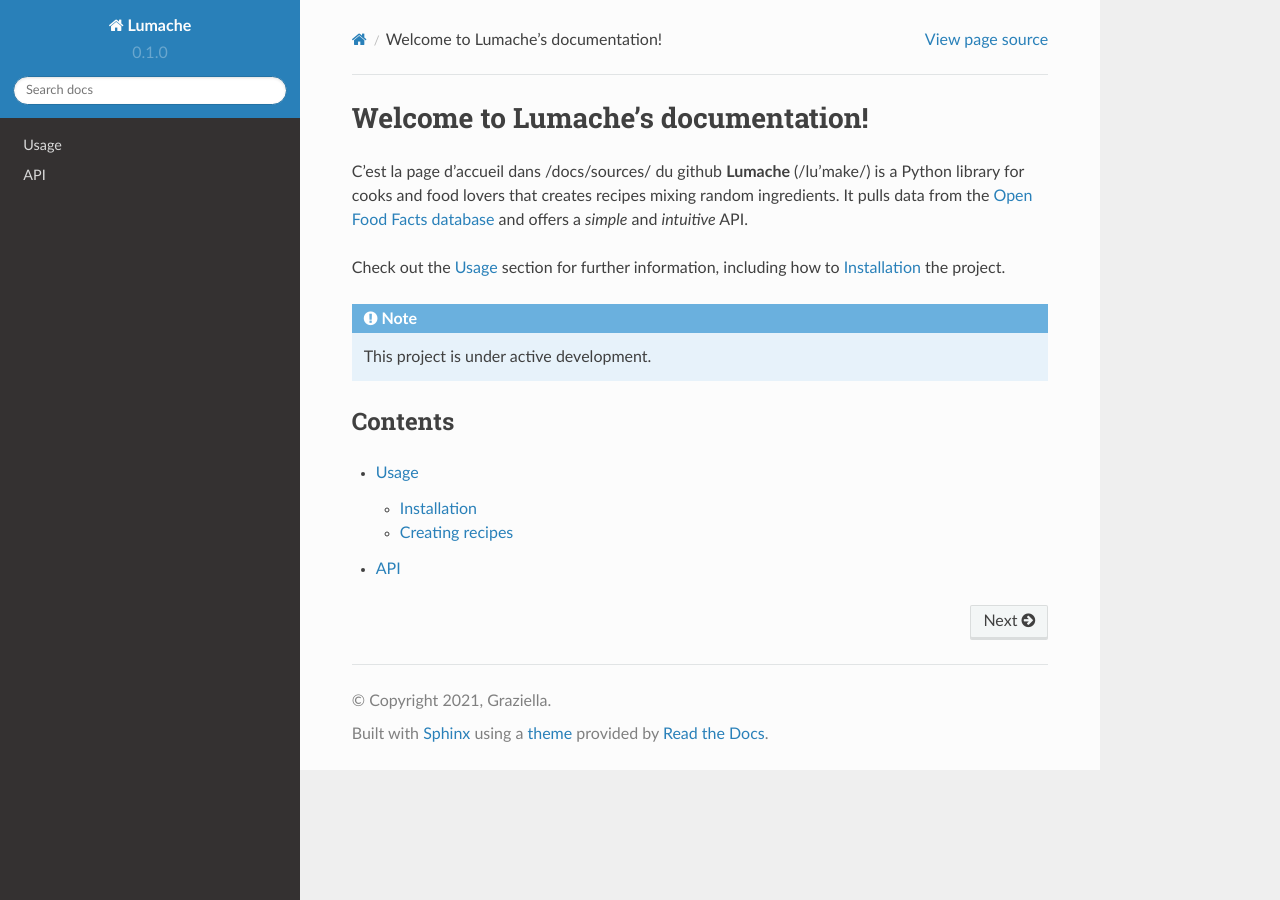
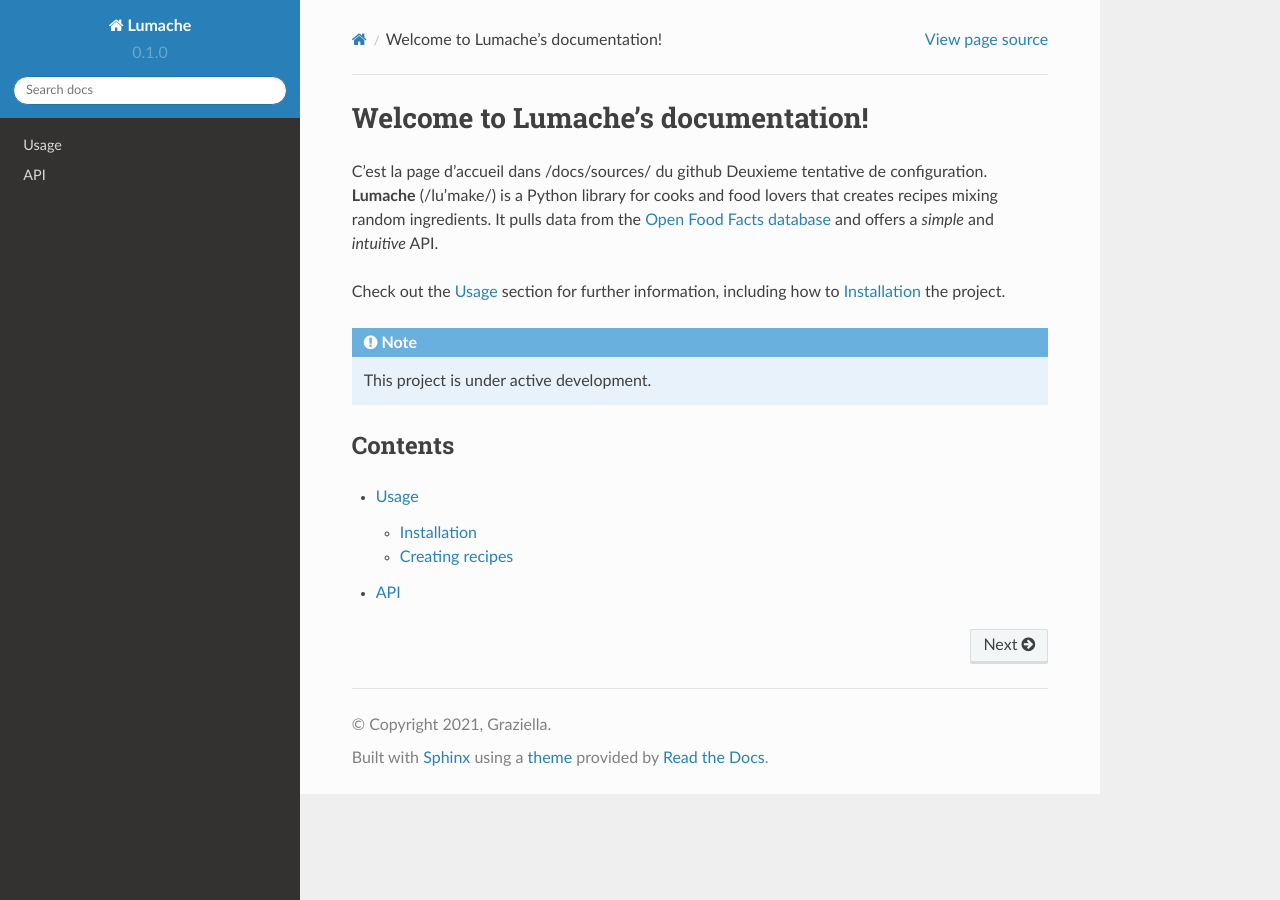
Before and after one commit to Testdevpy/rtd-testtutorial, a Sphinx documentation site: the page built from docs/source/index.rst, in a window 1280 px wide. Built offline with Sphinx 7.4.7 and the Read the Docs theme 2.0.0, drawn with Linux system fonts in a browser that asks for light colours.

Commit message:
Deuxieme tentative

```diff
--- a/docs/source/index.rst
+++ b/docs/source/index.rst
@@ -1,6 +1,7 @@
 Welcome to Lumache's documentation!
 ===================================
 C'est la page d'accueil dans /docs/sources/ du github
+Deuxieme tentative de configuration.
 **Lumache** (/lu'make/) is a Python library for cooks and food lovers
 that creates recipes mixing random ingredients.
 It pulls data from the `Open Food Facts database <https://world.openfoodfacts.org/>`_
```
